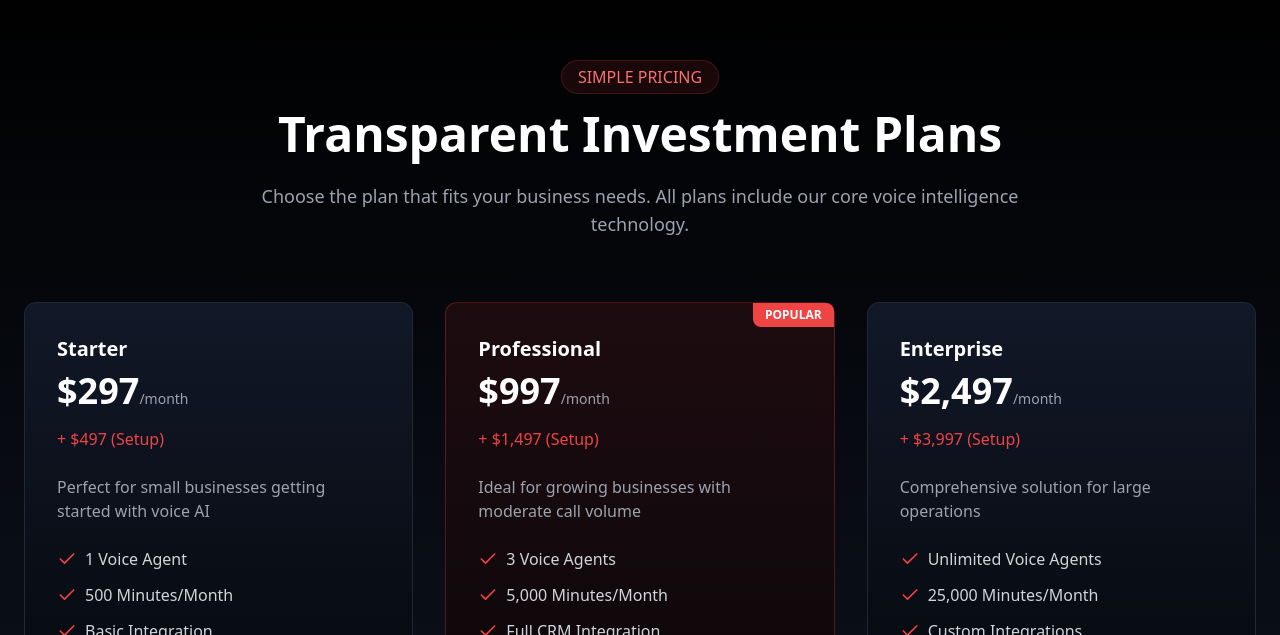
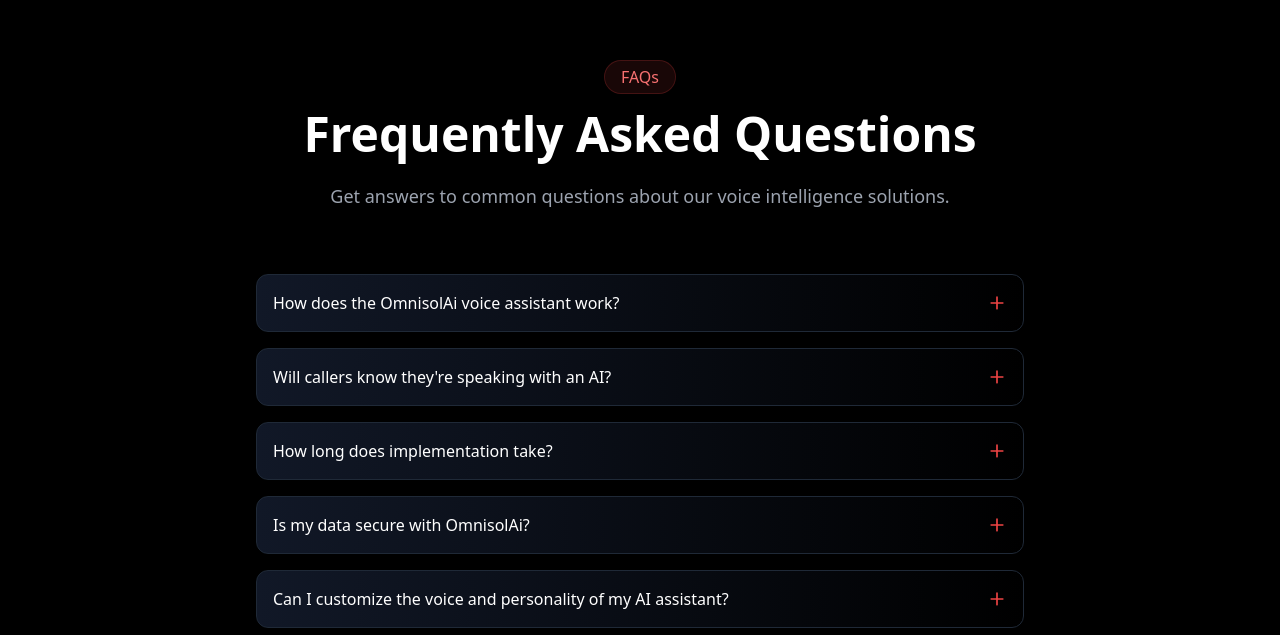
Before and after one commit to AbdulAhadera/omniwave-website-generator, a React (Vite) app: page / in a window 1280 px wide. Shown: the part 4845-5480 px from the top of the page. Built offline with nearby package versions, Linux system fonts and the light colour scheme; the HTML template or start-up script is replaced by a standard one.

Commit message:
Update Index.tsx

```diff
--- a/src/pages/Index.tsx
+++ b/src/pages/Index.tsx
@@ -6,7 +6,7 @@ import Features from "@/components/features";
 import Process from "@/components/process";
 import AiDemo from "@/components/ai-demo";
 import Testimonials from "@/components/testimonials";
-import Pricing from "@/components/pricing";
+//import Pricing from "@/components/pricing";
 import FAQ from "@/components/faq";
 import Contact from "@/components/contact";
 import Integrations from "@/components/integrations";
@@ -21,7 +21,6 @@ const Index = () => {
       <AiDemo />
       <Integrations />
       <Testimonials />
-      <Pricing />
       <FAQ />
       <Contact />
       <Footer />
```
